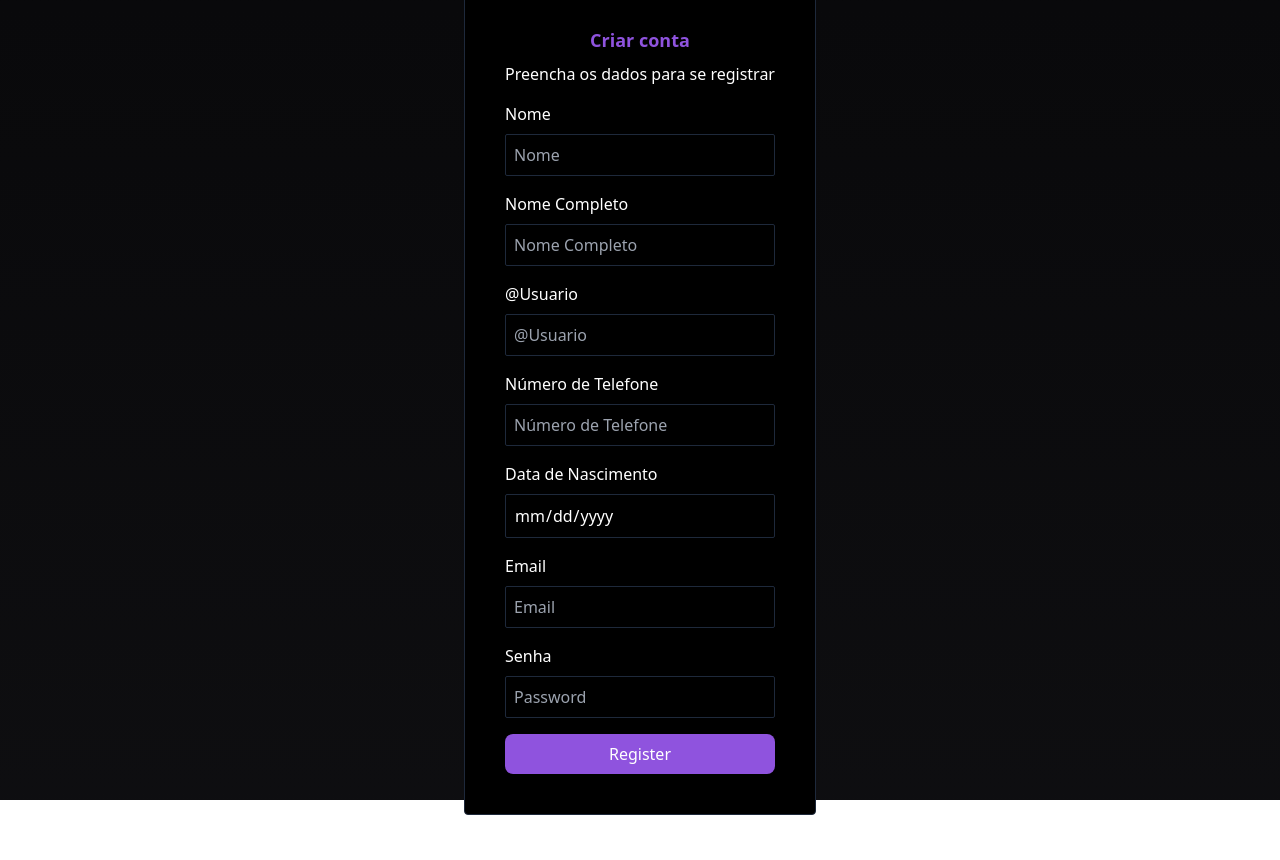
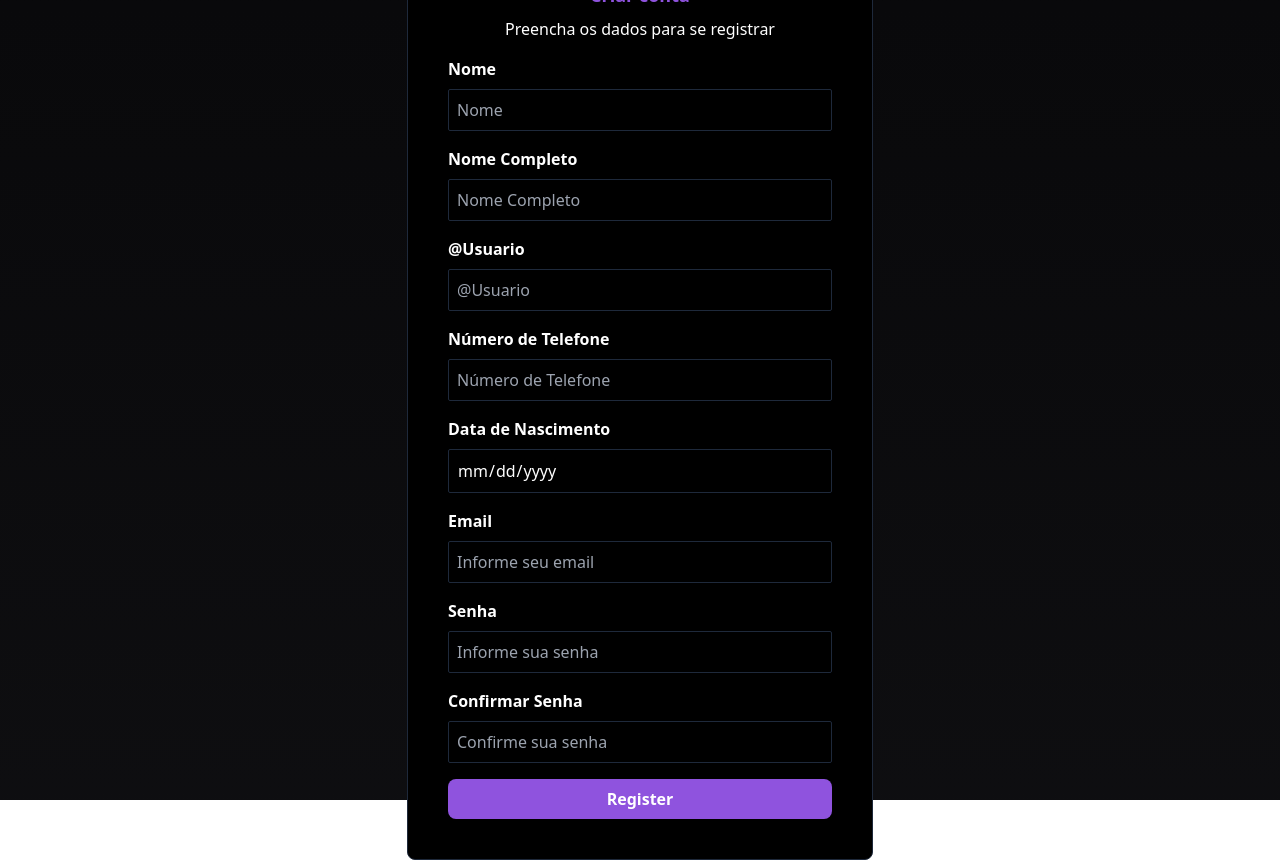
Before and after one commit to AndrewGPFranco/boards-ui, a Vue app: page /auth/register in a window 1280 px wide. Before the commit the page ends 815 px from the top, so only its background shows below. Built offline with nearby package versions, Linux system fonts and the light colour scheme.

Commit message:
style: estilizando formulário

```diff
--- a/src/components/auth/FormRegister.vue
+++ b/src/components/auth/FormRegister.vue
@@ -1,83 +1,110 @@
 <template>
     <section
-        class="flex justify-center items-center bg-black p-10 border border-slate-800 rounded"
+        class="flex justify-center items-center bg-black p-10 border border-slate-800 rounded-lg"
     >
-        <form @submit.prevent="register" class="flex flex-col gap-4">
+        <form
+            @submit.prevent="register"
+            class="flex flex-col gap-4 w-full max-w-md"
+        >
             <div class="flex flex-col gap-2 items-center justify-center">
                 <h1 class="text-textBtn font-bold text-lg">Criar conta</h1>
                 <span>Preencha os dados para se registrar</span>
             </div>
             <div class="flex flex-col gap-2">
-                <label for="nome">Nome</label>
+                <label for="nome" class="font-bold">Nome</label>
                 <input
                     type="text"
                     v-model="user.nome"
                     placeholder="Nome"
                     required
-                    class="placeholder-gray-400 text-white rounded-sm p-2 bg-transparent border border-slate-800"
+                    class="placeholder-gray-400 text-white rounded-sm p-2 bg-transparent border border-slate-800 w-full min-w-96 focus:border-textBtn focus:outline-none"
                 />
             </div>
             <div class="flex flex-col gap-2">
-                <label for="nomeCompleto">Nome Completo</label>
+                <label for="nomeCompleto" class="font-bold"
+                    >Nome Completo</label
+                >
                 <input
                     type="text"
                     v-model="user.nomeCompleto"
                     placeholder="Nome Completo"
                     required
-                    class="placeholder-gray-400 text-white rounded-sm p-2 bg-transparent border border-slate-800"
+                    class="placeholder-gray-400 text-white rounded-sm p-2 bg-transparent border border-slate-800 w-full min-w-96 focus:border-textBtn focus:outline-none"
                 />
             </div>
             <div class="flex flex-col gap-2">
-                <label for="username">@Usuario</label>
+                <label for="username" class="font-bold">@Usuario</label>
                 <input
                     type="text"
                     v-model="user.username"
                     placeholder="@Usuario"
                     required
-                    class="placeholder-gray-400 text-white rounded-sm p-2 bg-transparent border border-slate-800"
+                    class="placeholder-gray-400 text-white rounded-sm p-2 bg-transparent border border-slate-800 w-full min-w-96 focus:border-textBtn focus:outline-none"
                 />
             </div>
             <div class="flex flex-col gap-2">
-                <label for="numeroTelefone">Número de Telefone</label>
+                <label for="numeroTelefone" class="font-bold"
+                    >Número de Telefone</label
+                >
                 <input
                     type="text"
                     v-model="user.numeroTelefone"
                     placeholder="Número de Telefone"
                     required
-                    class="placeholder-gray-400 text-white rounded-sm p-2 bg-transparent border border-slate-800"
+                    class="placeholder-gray-400 text-white rounded-sm p-2 bg-transparent border border-slate-800 w-full min-w-96 focus:border-textBtn focus:outline-none"
                 />
             </div>
             <div class="flex flex-col gap-2">
-                <label for="dataNascimento">Data de Nascimento</label>
+                <label for="dataNascimento" class="font-bold"
+                    >Data de Nascimento</label
+                >
                 <input
                     type="date"
                     v-model="user.dataNascimento"
                     placeholder="Data de Nascimento"
                     required
-                    class="placeholder-gray-400 text-white rounded-sm p-2 bg-transparent border border-slate-800"
+                    class="placeholder-gray-400 text-white rounded-sm p-2 bg-transparent border border-slate-800 w-full min-w-96 focus:border-textBtn focus:outline-none"
                 />
             </div>
             <div class="flex flex-col gap-2">
-                <label for="email">Email</label>
+                <label for="email" class="font-bold">Email</label>
                 <input
                     type="email"
                     v-model="user.email"
-                    placeholder="Email"
+                    placeholder="Informe seu email"
                     required
-                    class="placeholder-gray-400 text-white rounded-sm p-2 bg-transparent border border-slate-800"
+                    autocomplete="off"
+                    class="placeholder-gray-400 text-white rounded-sm p-2 bg-transparent border border-slate-800 w-full min-w-96 focus:border-textBtn focus:outline-none"
                 />
             </div>
             <div class="flex flex-col gap-2">
-                <label for="senha">Senha</label>
+                <label for="senha" class="font-bold">Senha</label>
                 <input
                     type="password"
                     v-model="user.senha"
-                    placeholder="Password"
+                    placeholder="Informe sua senha"
                     required
-                    class="placeholder-gray-400 text-white rounded-sm p-2 bg-transparent border border-slate-800"
+                    autocomplete="off"
+                    class="placeholder-gray-400 text-white rounded-sm p-2 bg-transparent border border-slate-800 w-full min-w-96 focus:border-textBtn focus:outline-none"
                 />
             </div>
-            <button type="submit" class="bg-btn p-2 rounded-lg">
+            <div class="flex flex-col gap-2">
+                <label for="confirmPassword" class="font-bold"
+                    >Confirmar Senha</label
+                >
+                <input
+                    type="password"
+                    v-model="confirmPassword"
+                    placeholder="Confirme sua senha"
+                    required
+                    autocomplete="off"
+                    class="placeholder-gray-400 text-white rounded-sm p-2 bg-transparent border border-slate-800 w-full min-w-96 focus:border-textBtn focus:outline-none"
+                />
+            </div>
+            <button
+                type="submit"
+                class="bg-btn p-2 rounded-lg font-bold hover:bg-purple-700"
+            >
                 Register
             </button>
         </form>
@@ -98,6 +125,8 @@ const user = ref<IUserRegister>({
     dataNascimento: new Date(),
 });
 
+const confirmPassword = ref<string>("");
+
 const register = () => {
     alert(user.value);
     console.log(user.value);
```
